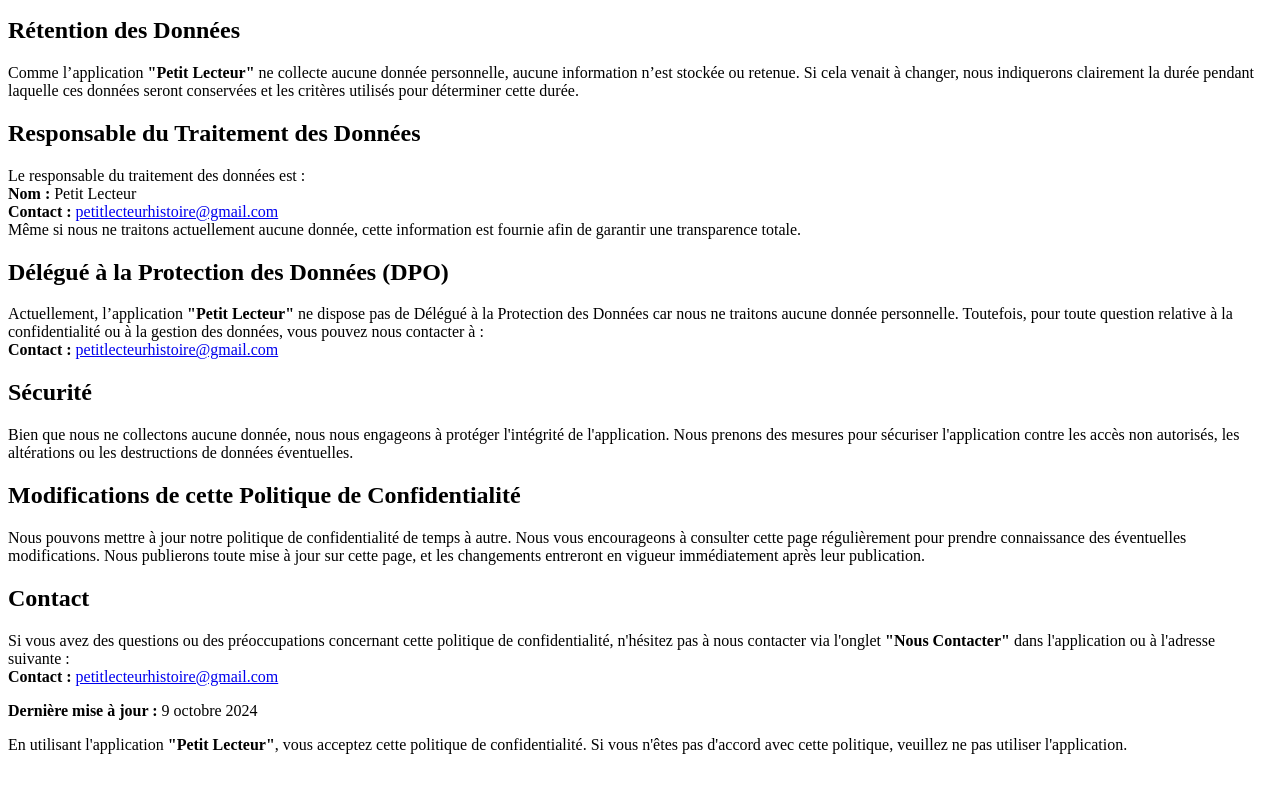
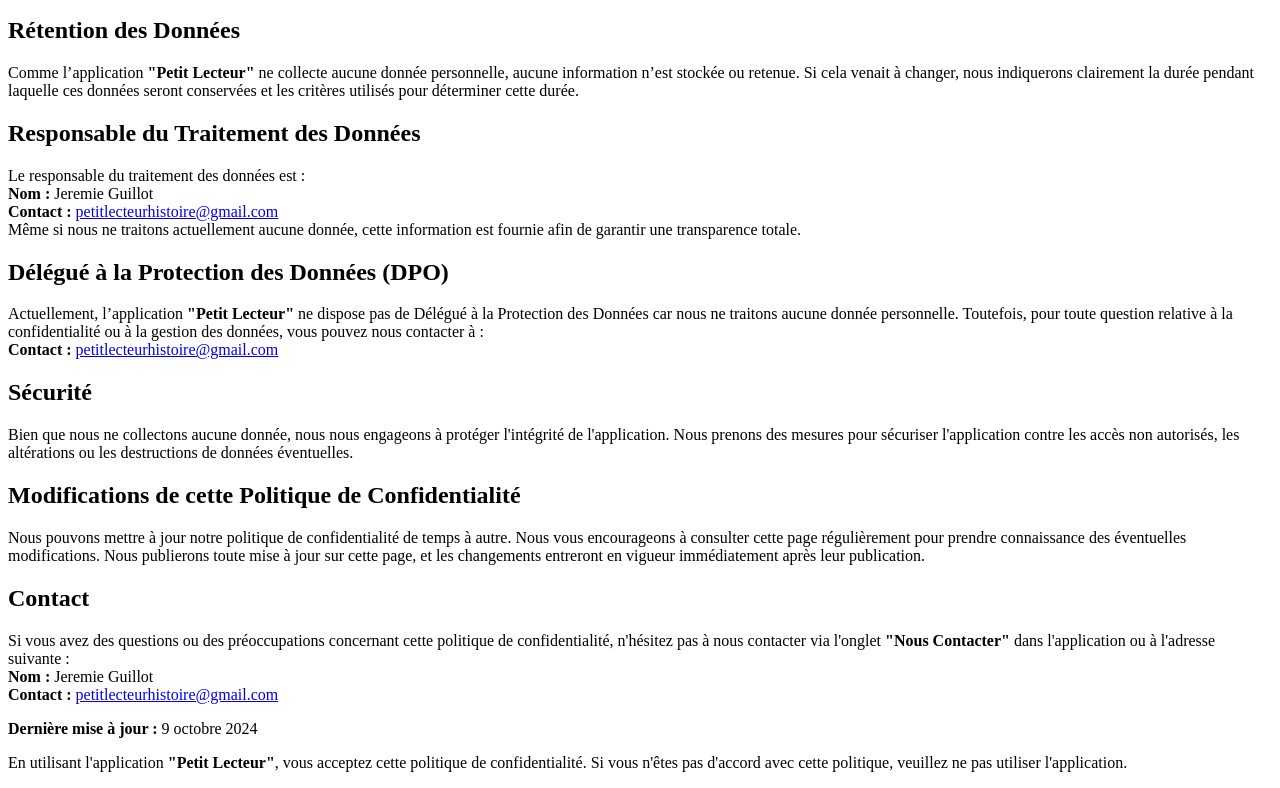
Before and after one commit to JustJerem/petit-lecteur-cgu, a plain HTML site: page index.html in a window 1280 px wide. Shown: the part 1028-1816 px from the top of the page. Drawn offline with Linux system fonts and the light colour scheme.

Commit message:
Update index.html

```diff
--- a/index.html
+++ b/index.html
@@ -53,7 +53,7 @@
 
     <h2>Responsable du Traitement des Données</h2>
     <p>Le responsable du traitement des données est :<br>
-        <strong>Nom :</strong> Petit Lecteur<br>
+        <strong>Nom :</strong> Jeremie Guillot<br>
         <strong>Contact :</strong> <a href="mailto:petitlecteurhistoire@gmail.com">petitlecteurhistoire@gmail.com</a><br>
         Même si nous ne traitons actuellement aucune donnée, cette information est fournie afin de garantir une transparence totale.
     </p>
@@ -71,6 +71,7 @@
 
     <h2>Contact</h2>
     <p>Si vous avez des questions ou des préoccupations concernant cette politique de confidentialité, n'hésitez pas à nous contacter via l'onglet <strong>"Nous Contacter"</strong> dans l'application ou à l'adresse suivante :<br>
+        <strong>Nom :</strong> Jeremie Guillot<br>
         <strong>Contact :</strong> <a href="mailto:petitlecteurhistoire@gmail.com">petitlecteurhistoire@gmail.com</a>
     </p>
 
```
